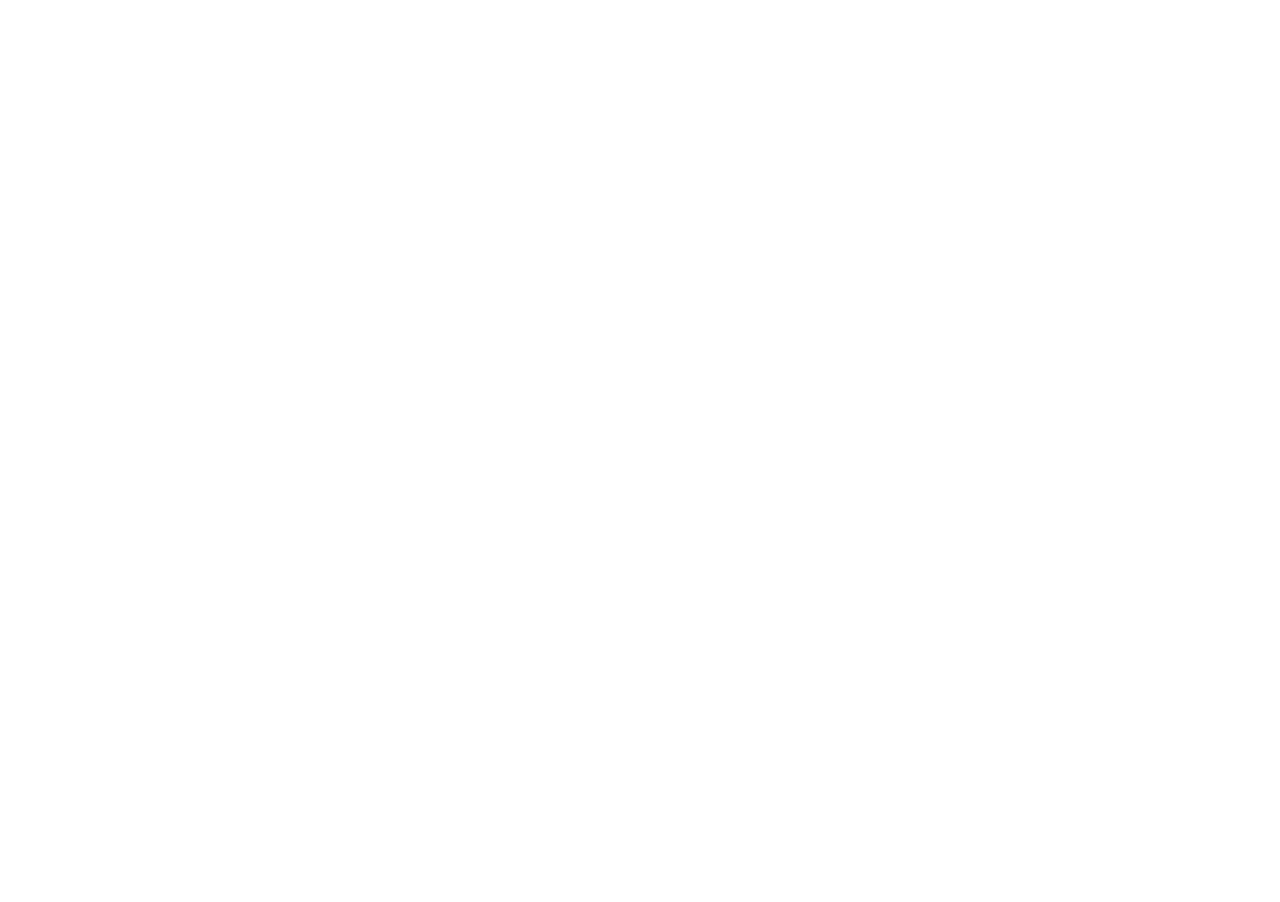
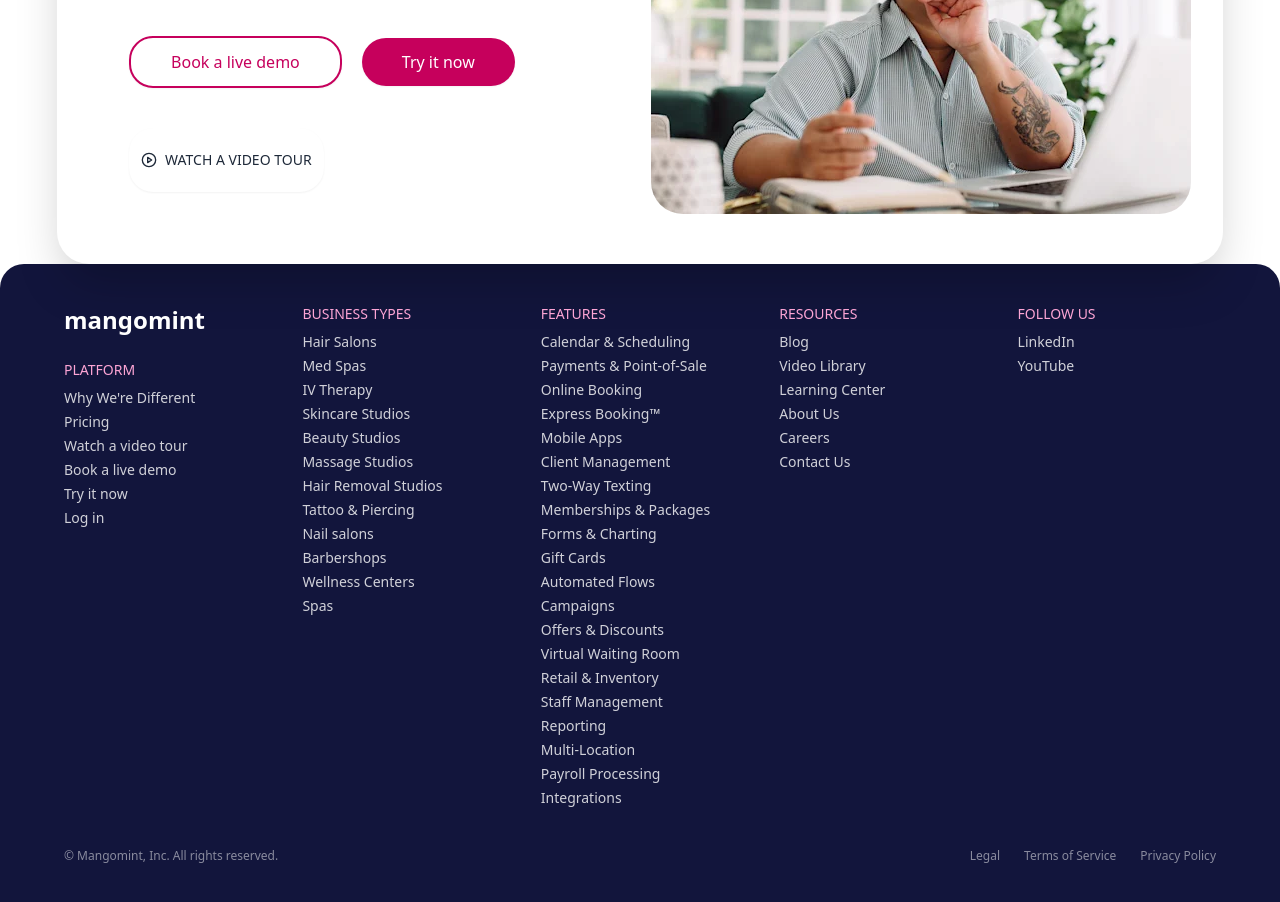
Before and after one commit to tahmidwevloper/Parlouriya-landing, a Next.js app: page / in a window 1280 px wide. Shown: the part 1740-2642 px from the top of the page. Before the commit the page ends 1544 px from the top, so only its background shows below. Built offline with nearby package versions, Linux system fonts and the light colour scheme.

Commit message:
Footer added

```diff
--- a/app/layout.tsx
+++ b/app/layout.tsx
@@ -2,6 +2,7 @@ import type { Metadata } from "next";
 import { Geist, Geist_Mono } from "next/font/google";
 import "./globals.css";
 import Header from "@/components/common/Header";
+import Footer from "@/components/common/Footer";
 
 const geistSans = Geist({
   variable: "--font-geist-sans",
@@ -14,7 +15,7 @@ const geistMono = Geist_Mono({
 });
 
 export const metadata: Metadata = {
-  title: "Create Next App",
+  title: "Parlouriya",
   description: "Generated by create next app",
 };
 
@@ -30,6 +31,7 @@ export default function RootLayout({
       >
         <Header />
         {children}
+        <Footer />
       </body>
     </html>
   );
--- a/app/page.tsx
+++ b/app/page.tsx
@@ -1,3 +1,4 @@
+import ChooseParlouriya from "@/components/sections/ChooseParlouriya";
 import Features from "@/components/sections/Features";
 import Hero from "@/components/sections/Hero";
 import QuickOverview from "@/components/sections/QuickOverview";
@@ -12,6 +13,7 @@ export default function Home() {
       <Ratings />
       <Unique />
       <Features />
+      <ChooseParlouriya />
     </>
   );
 }
--- a/components/common/Footer.tsx
+++ b/components/common/Footer.tsx
@@ -1,7 +1,116 @@
 import React from "react";
 
 const Footer = () => {
-  return <div></div>;
+  return (
+    <footer className="bg-[#12153C] text-white py-10 px-6 md:px-16 rounded-t-3xl">
+      <div className="grid grid-cols-2 md:grid-cols-5 gap-10">
+        {/* Logo & Platform */}
+        <div>
+          <div className="mb-6">
+            <h2 className="text-2xl font-bold text-white">mangomint</h2>
+          </div>
+          <div>
+            <h3 className="text-sm font-medium text-pink-300 mb-2 uppercase">
+              Platform
+            </h3>
+            <ul className="space-y-1 text-sm text-white/80">
+              <li>Why We&#39;re Different</li>
+              <li>Pricing</li>
+              <li>Watch a video tour</li>
+              <li>Book a live demo</li>
+              <li>Try it now</li>
+              <li>Log in</li>
+            </ul>
+          </div>
+        </div>
+
+        {/* Business Types */}
+        <div>
+          <h3 className="text-sm font-medium text-pink-300 mb-2 uppercase">
+            Business Types
+          </h3>
+          <ul className="space-y-1 text-sm text-white/80">
+            <li>Hair Salons</li>
+            <li>Med Spas</li>
+            <li>IV Therapy</li>
+            <li>Skincare Studios</li>
+            <li>Beauty Studios</li>
+            <li>Massage Studios</li>
+            <li>Hair Removal Studios</li>
+            <li>Tattoo & Piercing</li>
+            <li>Nail salons</li>
+            <li>Barbershops</li>
+            <li>Wellness Centers</li>
+            <li>Spas</li>
+          </ul>
+        </div>
+
+        {/* Features */}
+        <div>
+          <h3 className="text-sm font-medium text-pink-300 mb-2 uppercase">
+            Features
+          </h3>
+          <ul className="space-y-1 text-sm text-white/80">
+            <li>Calendar & Scheduling</li>
+            <li>Payments & Point-of-Sale</li>
+            <li>Online Booking</li>
+            <li>Express Booking™</li>
+            <li>Mobile Apps</li>
+            <li>Client Management</li>
+            <li>Two-Way Texting</li>
+            <li>Memberships & Packages</li>
+            <li>Forms & Charting</li>
+            <li>Gift Cards</li>
+            <li>Automated Flows</li>
+            <li>Campaigns</li>
+            <li>Offers & Discounts</li>
+            <li>Virtual Waiting Room</li>
+            <li>Retail & Inventory</li>
+            <li>Staff Management</li>
+            <li>Reporting</li>
+            <li>Multi-Location</li>
+            <li>Payroll Processing</li>
+            <li>Integrations</li>
+          </ul>
+        </div>
+
+        {/* Resources */}
+        <div>
+          <h3 className="text-sm font-medium text-pink-300 mb-2 uppercase">
+            Resources
+          </h3>
+          <ul className="space-y-1 text-sm text-white/80">
+            <li>Blog</li>
+            <li>Video Library</li>
+            <li>Learning Center</li>
+            <li>About Us</li>
+            <li>Careers</li>
+            <li>Contact Us</li>
+          </ul>
+        </div>
+
+        {/* Follow Us */}
+        <div>
+          <h3 className="text-sm font-medium text-pink-300 mb-2 uppercase">
+            Follow Us
+          </h3>
+          <ul className="space-y-1 text-sm text-white/80">
+            <li>LinkedIn</li>
+            <li>YouTube</li>
+          </ul>
+        </div>
+      </div>
+
+      <div className="mt-10 text-xs text-white/50 flex flex-col md:flex-row justify-between gap-4">
+        <p>© Mangomint, Inc. All rights reserved.</p>
+        <div className="flex gap-6">
+          <span>Legal</span>
+          <span>Terms of Service</span>
+          <span>Privacy Policy</span>
+        </div>
+      </div>
+    </footer>
+  );
 };
 
 export default Footer;
--- /dev/null
+++ b/components/sections/ChooseParlouriya.tsx
@@ -0,0 +1,43 @@
+import React from "react";
+import { Button } from "../ui/button";
+import { PlayCircle } from "lucide-react";
+import Image from "next/image";
+import image from "../../public/cta-image-desktop.webp";
+
+const ChooseParlouriya = () => {
+  return (
+    <div className="flex justify-center items-center">
+      <div className="flex justify-center items-center bg-white p-8 shadow-2xl gap-20 rounded-4xl">
+        <div className="pt-20 mx-10">
+          <h2 className="text-4xl font-bold">
+            Find out if Mangomint <br /> is right for you
+          </h2>
+          <div className="flex justify-start items-center gap-5 my-10">
+            <Button
+              variant={"outline"}
+              className="rounded-3xl text-md px-10 py-6 text-pink-700 border-2 border-pink-700 hover:text-pink-600"
+            >
+              Book a live demo
+            </Button>
+            <Button className="rounded-3xl text-md px-10 py-6 text-white hover:text-white bg-pink-700 hover:bg-pink-800 border-pink-700">
+              Try it now
+            </Button>
+          </div>
+          <div className="flex justify-start items-center my-10">
+            <Button
+              variant={"outline"}
+              className="rounded-3xl text-gray-800 border-0 hover:bg-none hover:text-pink-800 px-12 py-8"
+            >
+              <PlayCircle /> WATCH A VIDEO TOUR
+            </Button>
+          </div>
+        </div>
+        <div>
+          <Image className="rounded-4xl" src={image} alt="A person Image" />
+        </div>
+      </div>
+    </div>
+  );
+};
+
+export default ChooseParlouriya;
--- a/components/sections/Features.tsx
+++ b/components/sections/Features.tsx
@@ -5,7 +5,7 @@ const Features = () => {
     <>
       <div className="text-center py-10">
         <h3 className="text-2xl font-semibold mb-6">
-          Explore Mangomint by{" "}
+          Explore Mangomint by &nbsp;
           <span className="bg-gradient-to-r from-purple-800 to-orange-800 bg-clip-text text-transparent">
             business type...
           </span>
@@ -32,7 +32,7 @@ const Features = () => {
 
       <div className="text-center py-10">
         <h3 className="text-2xl font-semibold mb-6">
-          ...or learn more about our
+          ...or learn more about our &nbsp;
           <span className="bg-gradient-to-r from-purple-800 to-orange-800 bg-clip-text text-transparent">
             features
           </span>
--- a/package.json
+++ b/package.json
@@ -16,7 +16,8 @@
     "next": "15.3.2",
     "react": "^19.0.0",
     "react-dom": "^19.0.0",
-    "tailwind-merge": "^3.3.0"
+    "tailwind-merge": "^3.3.0",
+    "vercel": "^41.7.8"
   },
   "devDependencies": {
     "@eslint/eslintrc": "^3",
```
Also changed, not shown: public/cta-image-desktop.webp (added), 1 other file (tests, documents, lock files or other folders).
